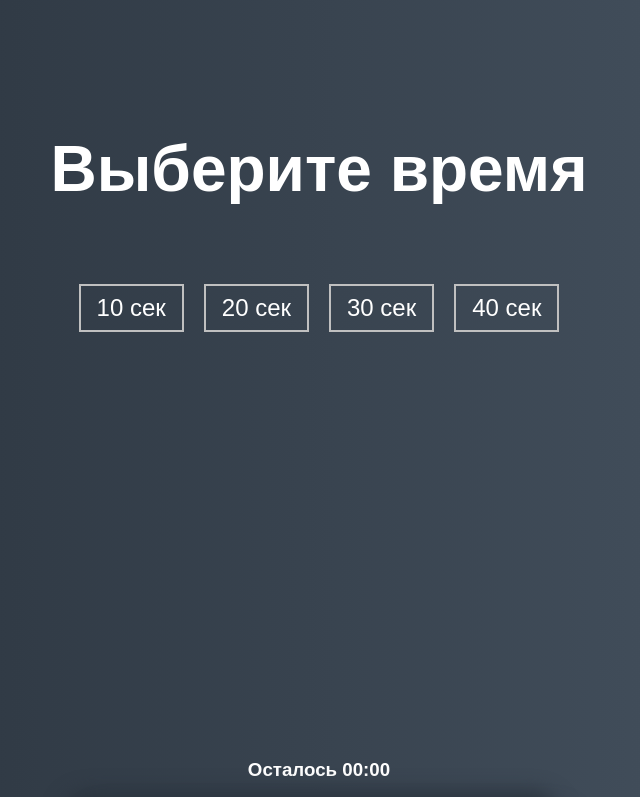
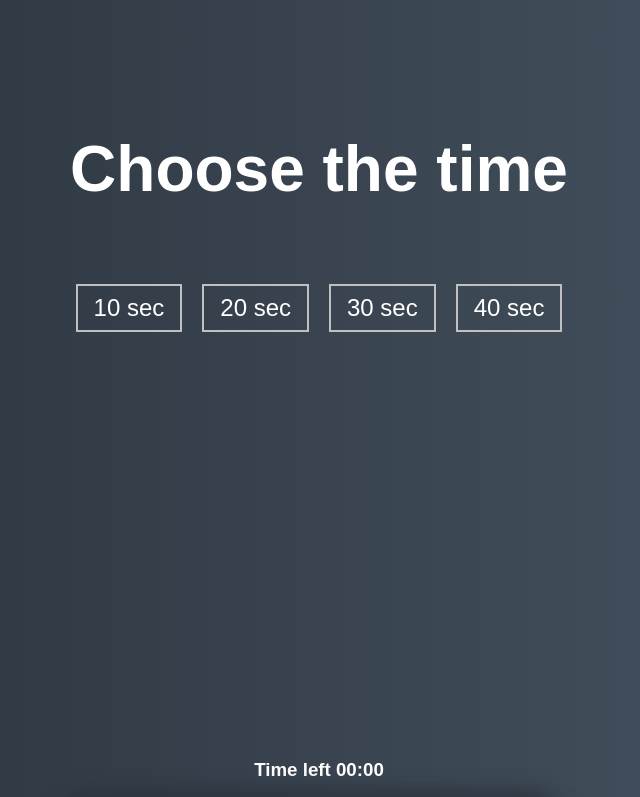
Before and after one commit to OlgaKuvs/JavaScript_Marathon_Game, a website built with Parcel: page index.html in a window 1280 px wide. Shown: the part 980-1777 px from the top of the page, without its empty margins (321-961 px from the left). Built offline with nearby package versions, Linux system fonts and the light colour scheme; a web font is replaced by a local one.

Commit message:
Add files via upload

```diff
--- a/index.html
+++ b/index.html
@@ -4,42 +4,42 @@
     <meta charset="UTF-8" />
     <meta name="viewport" content="width=device-width, initial-scale=1.0" />
     <link rel="stylesheet" href="styles.css" />
-    <title>Aim Training | Проект 5</title>
+    <title>Aim Training | Project 5</title>
   </head>
   <body>
     <div class="screen">
       <h1>Aim Training</h1>
-      <a href="#" class="start" id="start">Начать игру</a>
+      <a href="#" class="start" id="start">Start Game</a>
     </div>
 
     <div class="screen">
-      <h1>Выберите время</h1>
+      <h1>Choose the time</h1>
       <ul class="time-list" id="time-list">
         <li>
           <button class="time-btn" data-time="10">
-            10 сек
+            10 sec
           </button>
         </li>
         <li>
           <button class="time-btn" data-time="20">
-            20 сек
+            20 sec
           </button>
         </li>
         <li>
           <button class="time-btn" data-time="30">
-            30 сек
+            30 sec
           </button>
         </li>
         <li>
           <button class="time-btn" data-time="40">
-            40 сек
+            40 sec
           </button>
         </li>
       </ul>
     </div>
 
     <div class="screen">
-      <h3>Осталось <span id="time">00:00</span></h3>
+      <h3>Time left <span id="time">00:00</span></h3>
       <div class="board" id="board"></div>
     </div>
     <script src="app.js"></script>
```
